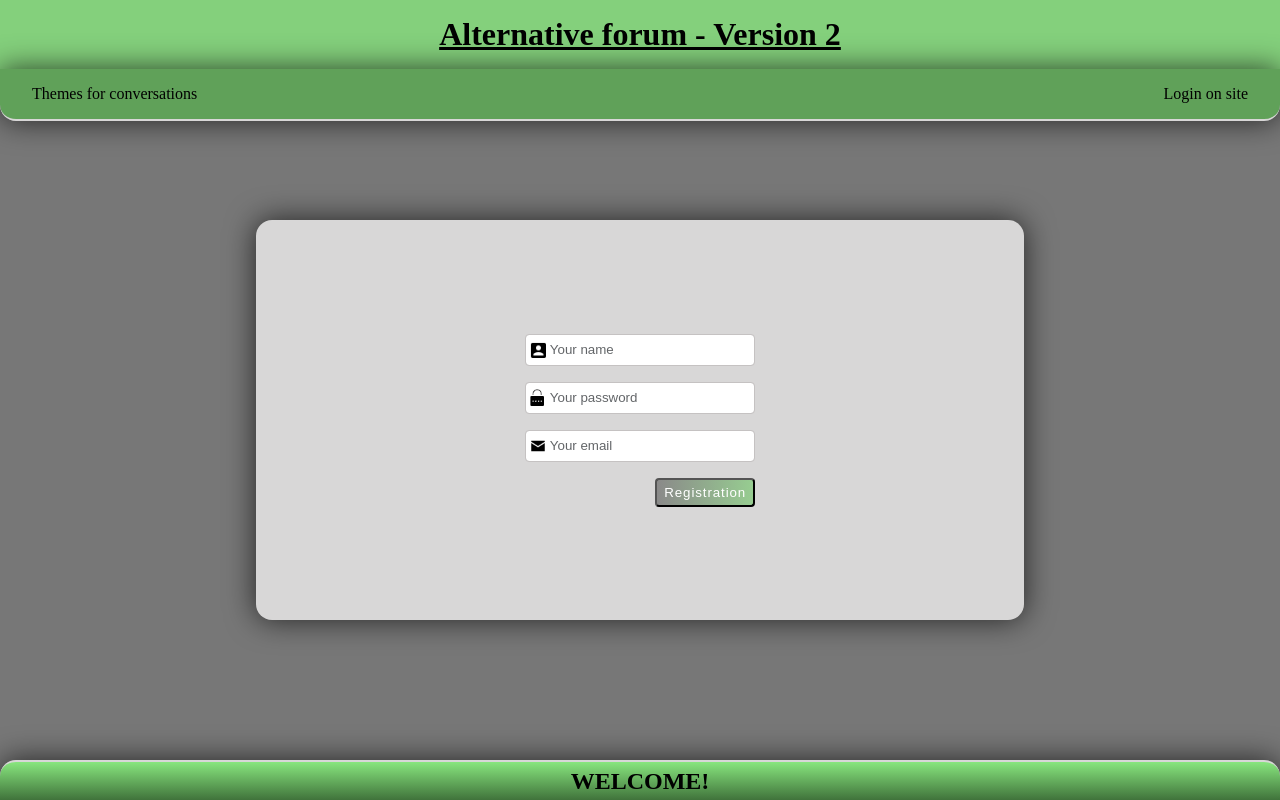
After one commit to AntonSot-Github/Learning-PHP, a PHP site: page /registration.php in a window 1280 px wide. The commit adds this page. Run offline with PHP 8.4, Linux system fonts and the light colour scheme.

Commit message:
created some error, idn how to repaire

```diff
--- a/My.alt.forum_2/css/style.css
+++ b/My.alt.forum_2/css/style.css
@@ -1,11 +1,13 @@
-.btn {
+.btn, .btn-log {
   position: relative;
   padding: 5px 7px;
   align-self: flex-end;
   border-radius: 0.25rem;
   letter-spacing: 0.9px;
+  cursor: pointer;
+  color: white;
 }
-.btn::before {
+.btn::before, .btn-log::before {
   content: "";
   bottom: 0.3rem;
   position: absolute;
@@ -15,14 +17,28 @@
   width: 0;
   transition: 0.5s all;
 }
-.btn:hover::before {
-  width: 86%;
+.btn:hover::before, .btn-log:hover::before {
   left: 0.4rem;
   background-color: #0f0d0d;
 }
-.btn:hover {
+.btn:hover, .btn-log:hover {
   box-shadow: 0 0 5px 0.3rem rgba(136, 230, 126, 0.5);
   transform: translateY(-1px);
+}
+
+.btn::before {
+  right: 0;
+}
+.btn:hover::before {
+  width: 86%;
+}
+
+.btn-log::before {
+  right: 0;
+  height: 0.5px;
+}
+.btn-log:hover::before {
+  width: 75%;
 }
 
 .btn-grad {
@@ -41,6 +57,72 @@
   background-position: right center;
   color: #0f0d0d;
   text-decoration: none;
+}
+
+.nav {
+  width: 100%;
+  display: flex;
+  flex-direction: column;
+}
+.nav__header-box {
+  background-color: rgba(136, 230, 126, 0.8078431373);
+  width: 100%;
+  padding: 1rem 0;
+}
+.nav__header-box h1 {
+  text-align: center;
+  text-decoration: underline;
+}
+.nav__box {
+  position: relative;
+  width: 100%;
+  display: grid;
+  grid-template-columns: 1fr 1fr;
+  padding: 1rem 2rem;
+  background-color: rgba(91, 171, 82, 0.8078431373);
+  border-radius: 0 0 1rem 1rem;
+  border-bottom: 2px solid #d8d7d7;
+  box-shadow: 0 0 30px rgba(0, 0, 0, 0.7);
+}
+.nav__themes {
+  align-self: flex-start;
+}
+.nav__pages {
+  justify-self: center;
+}
+.nav__user {
+  justify-self: end;
+}
+
+.link-underlining_left-to-right {
+  position: relative;
+}
+.link-underlining_left-to-right::before {
+  content: "";
+  bottom: -0.1rem;
+  position: absolute;
+  background-color: black;
+  height: 1px;
+  right: 0;
+  width: 0;
+  transition: 0.3s all;
+}
+.link-underlining_left-to-right:hover::before {
+  width: 100%;
+  left: 0;
+}
+.link-underlining_centre-to-sides::before {
+  content: "";
+  position: absolute;
+  bottom: -0.4rem;
+  background: black;
+  height: 0.2rem;
+  width: 100%;
+  transform: scaleX(0);
+  transition: 0.3s;
+}
+.link-underlining_centre-to-sides:hover::before {
+  transform: scaleX(1);
 }
 
 * {
@@ -62,44 +144,6 @@ body {
   grid-template-rows: 10% 85% 5%;
 }
 
-.nav {
-  width: 100%;
-  display: flex;
-  flex-direction: column;
-}
-.nav__header-box {
-  background-color: rgba(136, 230, 126, 0.8078431373);
-  width: 100%;
-  padding: 1rem 0;
-}
-.nav__header-box h1 {
-  text-align: center;
-  text-decoration: underline;
-}
-.nav__box {
-  position: relative;
-  width: 100%;
-  display: grid;
-  grid-template-columns: 1fr 1fr 1fr;
-  padding: 1rem;
-  background-color: rgba(91, 171, 82, 0.8078431373);
-  border-radius: 0 0 1rem 1rem;
-  border-bottom: 2px solid #d8d7d7;
-  box-shadow: 0 0 30px rgba(0, 0, 0, 0.7);
-}
-.nav__link {
-  text-decoration: none;
-}
-.nav__themes {
-  align-self: flex-start;
-}
-.nav__sites {
-  justify-self: center;
-}
-.nav__user {
-  justify-self: end;
-}
-
 .container {
   position: relative;
   width: 60%;
@@ -114,6 +158,7 @@ body {
   height: 50vh;
   width: 100%;
   display: flex;
+  flex-direction: column;
   align-self: center;
   align-items: center;
   justify-content: center;
@@ -137,6 +182,9 @@ body {
 }
 .form-registration__error {
   border: 1px solid red;
+}
+.form-registration p {
+  margin-bottom: 1rem;
 }
 .form-registration form {
   position: relative;
@@ -180,8 +228,8 @@ body {
   background: url("../icon/name.png") no-repeat 4px center;
 }
 .form-input__password {
-  background: url("../icon/tel.png") no-repeat 4px center;
-  background-size: 15px;
+  background: url("../icon/password.png") no-repeat 4px center;
+  background-size: 14px !important;
 }
 .form-input__email {
   background: url("../icon/email.png") no-repeat 4px center;
@@ -189,6 +237,19 @@ body {
 
 .width-30 {
   width: 30%;
+}
+
+.link {
+  position: relative;
+  text-decoration: none;
+  cursor: pointer;
+  color: black;
+}
+.link__reg {
+  font-weight: bold;
+  color: #000;
+  letter-spacing: 0.7px;
+  text-shadow: 0px 0px 4px #33bc24;
 }
 
 footer {
--- a/My.alt.forum_2/incs/functions.php
+++ b/My.alt.forum_2/incs/functions.php
@@ -1,4 +1,6 @@
 <?php
+require_once __DIR__ . "/../registration.php";
+require_once __DIR__ . "/db.php";
 
 function dump($data){
     echo "<pre>" . print_r($data, 1) . "</pre>";
@@ -32,9 +34,40 @@ function checkNaPa($data): bool
 }
 
 //registration of new user
-function registration($name, $password, $email)
+// function registration($name, $password, $email): bool
+// {
+//     global $db;
+//     $expression = mysqli_prepare($db, "INSERT INTO users (name, password, email) VALUES (?, ?, ?)");
+//     echo $name, ' ', $password, ' ', $email;
+//     if (mysqli_stmt_execute($expression, [$name, $password, $email])){
+//         echo "Registered";
+//         return true;
+//     } else {
+//         echo 'error';
+//         return false;
+//     };
+
+// }
+
+function registration($name, $password, $email): bool
 {
     global $db;
+    // Подготавливаем запрос
     $expression = mysqli_prepare($db, "INSERT INTO users (name, password, email) VALUES (?, ?, ?)");
-    $res = mysqli_stmt_execute($expression, [$name, $password, $email]);
+    if (!$expression) {
+        echo 'Error preparing statement: ' . mysqli_error($db);
+        return false;
+    }
+
+    // Привязываем параметры
+    mysqli_stmt_bind_param($expression, 'sss', $name, $password, $email); // 'sss' - означает, что все параметры строки
+
+    // Выполняем запрос
+    if (mysqli_stmt_execute($expression)) {
+        echo "Registered";
+        return true;
+    } else {
+        echo 'Error executing statement: ' . mysqli_stmt_error($expression);
+        return false;
+    }
 }
--- /dev/null
+++ b/My.alt.forum_2/registration.php
@@ -0,0 +1,117 @@
+<?php
+session_start();
+require_once __DIR__ . "/incs/db.php";
+require_once __DIR__ . "/incs/functions.php";
+
+//dump ($_SERVER);
+
+
+if($_SERVER['REQUEST_METHOD'] == 'POST'){
+
+    $readyData = checkField(['name', 'password', 'email']);
+    if (!empty($readyData['name']) && !empty($readyData['password']) && !empty($readyData['email'])){
+
+        $name = $readyData['name'];
+        if (!checkNaPa($name)){
+            $_SESSION['errors'] = 'Please, enter your nickname correctly';
+            header("Location: registration.php");
+            exit;
+        }
+        $_SESSION['user_name'] = $readyData['name'];
+
+        if (checkNaPa($readyData['password']))
+            {
+            $password = password_hash($readyData['password'], PASSWORD_DEFAULT);
+            }
+        else {
+
+            $_SESSION['errors'] = 'Please, enter the password correctly';
+            header("Location: registration.php");
+            exit;
+        }
+
+        //Chacking email and it's validation
+        if (filter_var($readyData['email'], FILTER_VALIDATE_EMAIL)){
+            // Присваиваем переменной $email проверенное значение из массива $readyData
+            $email = $readyData['email'];
+            // Отправляем SQL-запрос в базу данных для проверки, существует ли уже пользователь с этим email
+            $sqlCheckEmail = mysqli_query($db, "SELECT * FROM `users` WHERE `email` = '$email'");
+            // Проверяем, найден ли email в базе данных, используя функцию mysqli_num_rows()
+            if (!(mysqli_num_rows($sqlCheckEmail) == 0)){
+                // Если email найден, сохраняем его в сессии для потенциального использования
+                $_SESSION['user_email'] = $readyData['email'];
+                // Сохраняем сообщение об ошибке в сессии
+                $_SESSION['errors'] = 'User with this email is already registered';
+                header("Location: registration.php");
+                exit;
+            }
+        } else {
+            // Если email не прошел валидацию, сохраняем его в сессии и фиксируем ошибку
+            $_SESSION['user_email'] = $readyData['email'];
+            $_SESSION['errors'] = "Please, enter your email correctly";
+            header("Location: registration.php");
+            exit;
+        }
+
+
+        registration($name, $password, $email);
+        $_SESSION['success']['registration'] = 'You have successfully registered!';
+        } else {
+            $_SESSION['errors'] = 'Please, enter your nickname, password and email correctly';
+            header("Location: registration.php");
+            exit;
+        }
+}
+//print_r($_SESSION['errors']['reg_error']);
+
+?>
+
+<?php require_once __DIR__ . "/views/header.php" ?>
+    <div class="container">
+
+        <div class="form-registration">
+
+            <!-- Message about success with registration  -->
+            <?php if(isset($_SESSION['success']['registration'])): ?>
+                <div class="form-registration__success <?php if($_SESSION['success']['registration']) echo 'width-30' ?>">
+                    <p><?php echo ($_SESSION['success']['registration']) ?></p>
+                </div>
+                <?php unset($_SESSION['success']['registration']) ?>
+            <?php endif; ?>
+
+            <!-- Message about error with registration -->
+            <?php if(isset($_SESSION['errors'])): ?>
+                <div class="form-registration__error <?php if($_SESSION['errors']) echo 'width-30' ?>">
+                    <p><?php echo ($_SESSION['errors']) ?></p>
+                </div>
+                <?php unset($_SESSION['errors']) ?>
+            <?php endif; ?>
+
+            <!-- Form for registration -->
+            <form method="post">
+
+                <div>
+                    <input class="form-input form-input__name" type="name" name="name" placeholder="Your name"
+                     value = "<?php if (isset($_SESSION['user_name'])){
+                        echo ($_SESSION['user_name']);
+                        unset($_SESSION['user_name']);
+                        } ?>">
+                </div>
+
+                <div>
+                    <input class="form-input form-input__password" type="password" name="password" placeholder="Your password">
+                </div>
+
+                <div>
+                    <input class="form-input form-input__email" type="email" name="email" placeholder="Your email"
+                    value = "<?php if(isset($_SESSION['user_email'])){
+                        echo $_SESSION['user_email'];
+                        unset($_SESSION['user_email']);
+                        } ?>">
+                </div>
+                <button class="btn btn-grad" type="submit">Registration</button>
+            </form>
+
+        </div>
+    </div>
+<?php require_once __DIR__ . "/views/footer.php" ?>
--- a/My.alt.forum_2/sass/_btn.sass
+++ b/My.alt.forum_2/sass/_btn.sass
@@ -1,9 +1,11 @@
-.btn
+.btn, .btn-log
     position: relative
     padding: 5px 7px
     align-self: flex-end
     border-radius: .25rem
     letter-spacing: .9px
+    cursor: pointer
+    color: white
     &::before
         content: ""
         bottom: .3rem
@@ -14,12 +16,26 @@
         width: 0
         transition: .5s all
     &:hover::before
-        width: 86%
         left: .4rem
         background-color: #0f0d0d
     &:hover
         box-shadow: 0 0 5px 0.3rem rgba(136, 230, 126, 0.5)
         transform: translateY(-1px)
+
+.btn
+    &::before
+        right: 0
+    &:hover::before
+        width: 86%
+
+
+.btn-log
+    &::before
+        right: 0
+        height: .5px
+    &:hover::before
+        width: 75%
+
 
 
 
--- /dev/null
+++ b/My.alt.forum_2/sass/layout/_navigation.sass
@@ -0,0 +1,29 @@
+.nav
+    width: 100%
+    display: flex
+    flex-direction: column
+    &__header-box
+        background-color: #88e67ece
+        width: 100%
+        padding: 1rem 0
+
+        h1
+            text-align: center
+
+            text-decoration: underline
+    &__box
+        position: relative
+        width: 100%
+        display: grid
+        grid-template-columns: 1fr 1fr
+        padding: 1rem 2rem
+        background-color: #5bab52ce
+        border-radius: 0 0 1rem 1rem
+        border-bottom: 2px solid #d8d7d7
+        box-shadow: 0 0 30px rgba(0, 0, 0, 0.7)
+    &__themes
+        align-self: flex-start
+    &__pages
+        justify-self: center
+    &__user
+        justify-self: end
--- a/My.alt.forum_2/sass/style.sass
+++ b/My.alt.forum_2/sass/style.sass
@@ -1,5 +1,8 @@
 
 @import "btn.sass"
+@import "layout/_navigation.sass"
+@import "abstracts/_link-underlining.sass"
+
 
 *
     margin: 0
@@ -15,42 +18,7 @@ body
     background-color: #777
     display: grid
     height: 100vh
-
     grid-template-rows: 10% 85% 5%
-
-
-.nav
-    width: 100%
-    display: flex
-    flex-direction: column
-
-    &__header-box
-        background-color: #88e67ece
-        width: 100%
-        padding: 1rem 0
-
-        h1
-            text-align: center
-
-            text-decoration: underline
-    &__box
-        position: relative
-        width: 100%
-        display: grid
-        grid-template-columns: 1fr 1fr 1fr
-        padding: 1rem
-        background-color: #5bab52ce
-        border-radius: 0 0 1rem 1rem
-        border-bottom: 2px solid #d8d7d7
-        box-shadow: 0 0 30px rgba(0, 0, 0, 0.7)
-    &__link
-        text-decoration: none
-    &__themes
-        align-self: flex-start
-    &__sites
-        justify-self: center
-    &__user
-        justify-self: end
 
 .container
     position: relative
@@ -66,6 +34,7 @@ body
     height: 50vh
     width: 100%
     display: flex
+    flex-direction: column
     align-self: center
     align-items: center
     justify-content: center
@@ -85,6 +54,8 @@ body
         border: 1px solid green
     &__error
         border: 1px solid red
+    p
+        margin-bottom: 1rem
     form
         position: relative
         display: flex
@@ -118,8 +89,8 @@ body
     &__name
         background: url('../icon/name.png') no-repeat 4px center
     &__password
-        background: url('../icon/tel.png') no-repeat 4px center
-        background-size: 15px
+        background: url('../icon/password.png') no-repeat 4px center
+        background-size: 14px !important
     &__email
         background: url('../icon/email.png') no-repeat 4px center
 
@@ -128,6 +99,16 @@ body
 .width-30
     width: 30%
 
+.link
+    position: relative
+    text-decoration: none
+    cursor: pointer
+    color: black
+    &__reg
+        font-weight: bold
+        color: #000
+        letter-spacing: .7px
+        text-shadow: 0px 0px 4px #33bc24
 
 
 
--- /dev/null
+++ b/My.alt.forum_2/views/footer.php
@@ -0,0 +1,5 @@
+<footer>
+        <h2>WELCOME!</h2>
+    </footer>
+</body>
+</html>
--- /dev/null
+++ b/My.alt.forum_2/views/header.php
@@ -0,0 +1,18 @@
+<!DOCTYPE html>
+<html lang="en">
+<head>
+    <meta charset="UTF-8">
+    <meta name="viewport" content="width=device-width, initial-scale=1.0">
+    <title>Alternative forum 2</title>
+    <link rel="stylesheet" href="css/style.css">
+</head>
+<body>
+    <div class="nav">
+        <div class="nav__header-box">
+            <h1>Alternative forum - Version 2</h1>
+        </div>
+        <div class="nav__box">
+            <a href="#" class="link nav__link nav__themes">Themes for conversations</a>
+            <a href="./login.php" class="link nav__link nav__user">Login on site</a>
+        </div>
+    </div>
```
Also changed, not shown: My.alt.forum_2/index.php (+4 -118 lines), My.alt.forum_2/login.php (+12 -25 lines), My.alt.forum_2/sass/abstracts/_link-underlining.sass (added, +28 -0 lines), My.alt.forum_2/icon/password.png (added), 1 other file.
